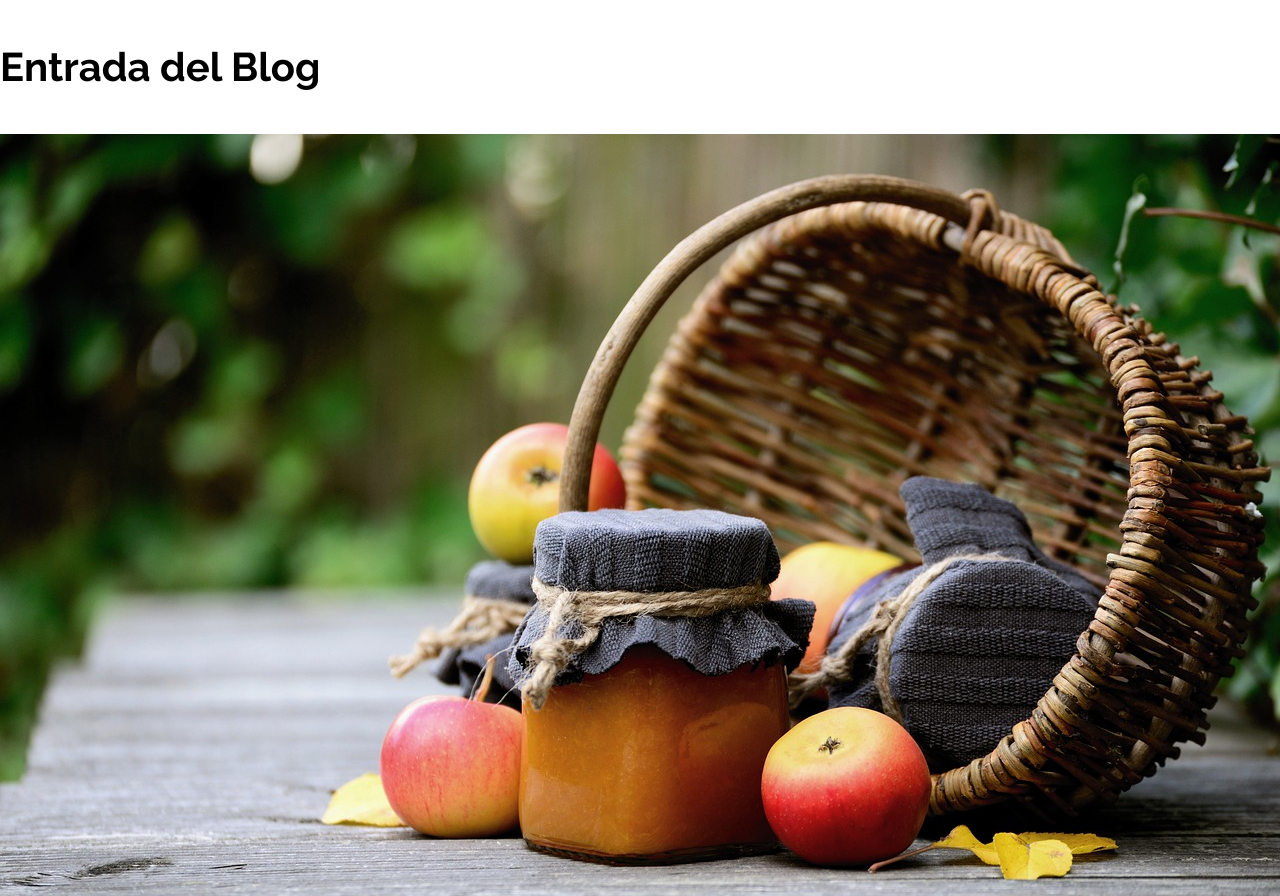
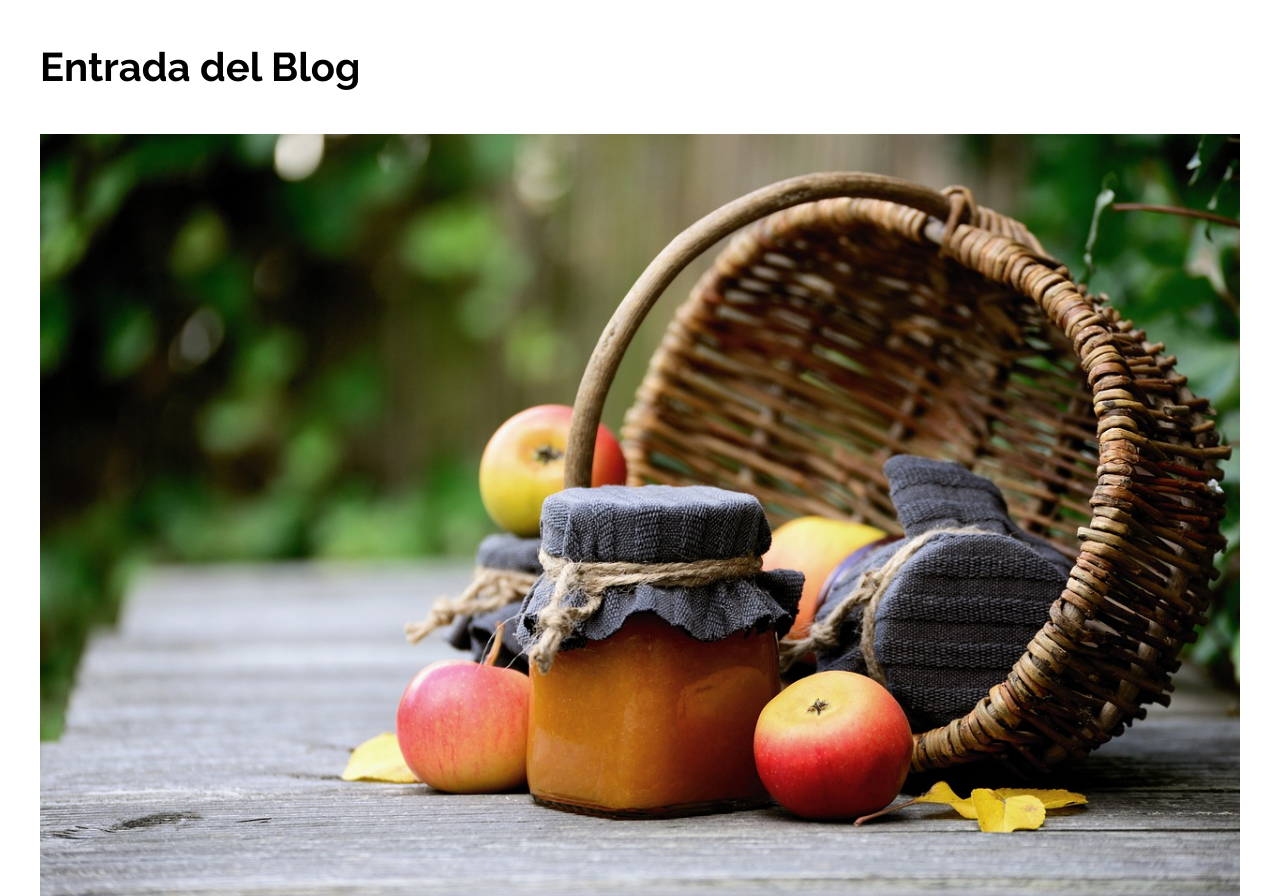
Before and after one commit to Jonathan-Hdzu/patrones_dise-o, a plain HTML site: page PatronesRWD/13-mostly_fluid/index.html in a window 1280 px wide. Shown: the top 896 px of the page. Drawn offline with nearby package versions, Linux system fonts and the light colour scheme.

Commit message:
Mosty-fluid

```diff
--- a/PatronesRWD/12-layout_shifter_flexbox/css/styles.css
+++ b/PatronesRWD/12-layout_shifter_flexbox/css/styles.css
@@ -53,6 +53,10 @@ p {
         display: flex;
         flex-direction: column-reverse;
     }
+    .contenido-principal {
+        display: flex;
+        gap: 2rem;
+    }
 }
 @media (min-width: 992px) {
     .layout-shifter {
@@ -62,9 +66,15 @@ p {
     .contenido-principal {
         /* Calcula que del 100% va a asignarle estos 2 rem que quedaran "flotando". Como quedaria pegado del lado derecho el espacio ponemos el space between para que los 2 rem se reflejen en el espacio entre ellos */
         flex: 0 0 calc(66.6% - 2rem);
+        /* Cuando llegue al limite del lado derecho entonces se movera para abajo */
+        flex-wrap: wrap;
     }
     .sidebar {
         order: 2;
         flex: 0 0 calc(33.3% - 2rem);
     }
+    /* En este caso un elemento se encima con los demas dado a que se esta usando el 100% del elemento, para solucionar que se encime colocamos wrap */
+    .entrada-blog {
+        flex: 0 0 100%;
+    }
 }
--- a/PatronesRWD/13-mostly_fluid/css/styles.css
+++ b/PatronesRWD/13-mostly_fluid/css/styles.css
@@ -37,3 +37,29 @@ p {
 }
 
 /** CODIGO AQUI **/
+
+.contenedor {
+    /* No se recomienda dejar fijo el tamaño dado que al momento de realizar cambios en la pantalla puede que necesitemos hacer scroll, por lo que es mejor dejarlo con porcentajes para que fluya
+    width: 1200px;
+    */
+    width: 95%;
+    /* 0 arriba, del lado derecho sera automatico y del lado izquierdo automatico */
+    margin: 0 auto;
+    max-width: 120rem;
+}
+/* Toda la vida seran imagenes responsive porque podra fluir bien  */
+img {
+    width: 100%;
+}
+
+/* Poniendo un ejemplo del uso de max width:
+En este caso, si el ancho de la ventana del navegador es lo suficientemente grande para acomodar un ancho total de 900px para el elemento hijo, ocupará ese ancho y el espacio restante se distribuirá a ambos lados del elemento dentro del contenedor principal.
+
+Por ejemplo, si el ancho total del contenedor es de 1000px, el elemento hijo ocupará los 900px y habrá 100px de espacio sobrante (50px a la izquierda y 50px a la derecha del elemento hijo) dentro del contenedor. Si el ancho total del contenedor es de 1200px, el elemento hijo aún ocupará 900px, pero habrá 300px de espacio sobrante (150px a la izquierda y 150px a la derecha del elemento hijo) dentro del contenedor.
+
+Entonces por ese caso es que centra los elementos dado que se distribuye tanto a la derecha como a la izquierda el espacio disponible
+
+Algunas personas utilizqan media queries combinado con max y min width, es una forma de poder hacerlo también
+
+
+*/
--- a/PatronesRWD/14-tiny_tweaks/css/styles.css
+++ b/PatronesRWD/14-tiny_tweaks/css/styles.css
@@ -50,3 +50,12 @@ p {
 }
 
 /** CODIGO AQUI **/
+/* En este caso al mover la pantalla el titulo de la misma es pequeño por default, pero si acomodamos el mismo con el patrón de tiny tweaks especificamos que en cierto punto la fuente cambie. Son pequeños ajustes al código dependiendo de la pantalla */
+h1 {
+    text-align: center;
+}
+@media (min-width: 768px) {
+    h1 {
+        font-size: 5rem;
+    }
+}
```
